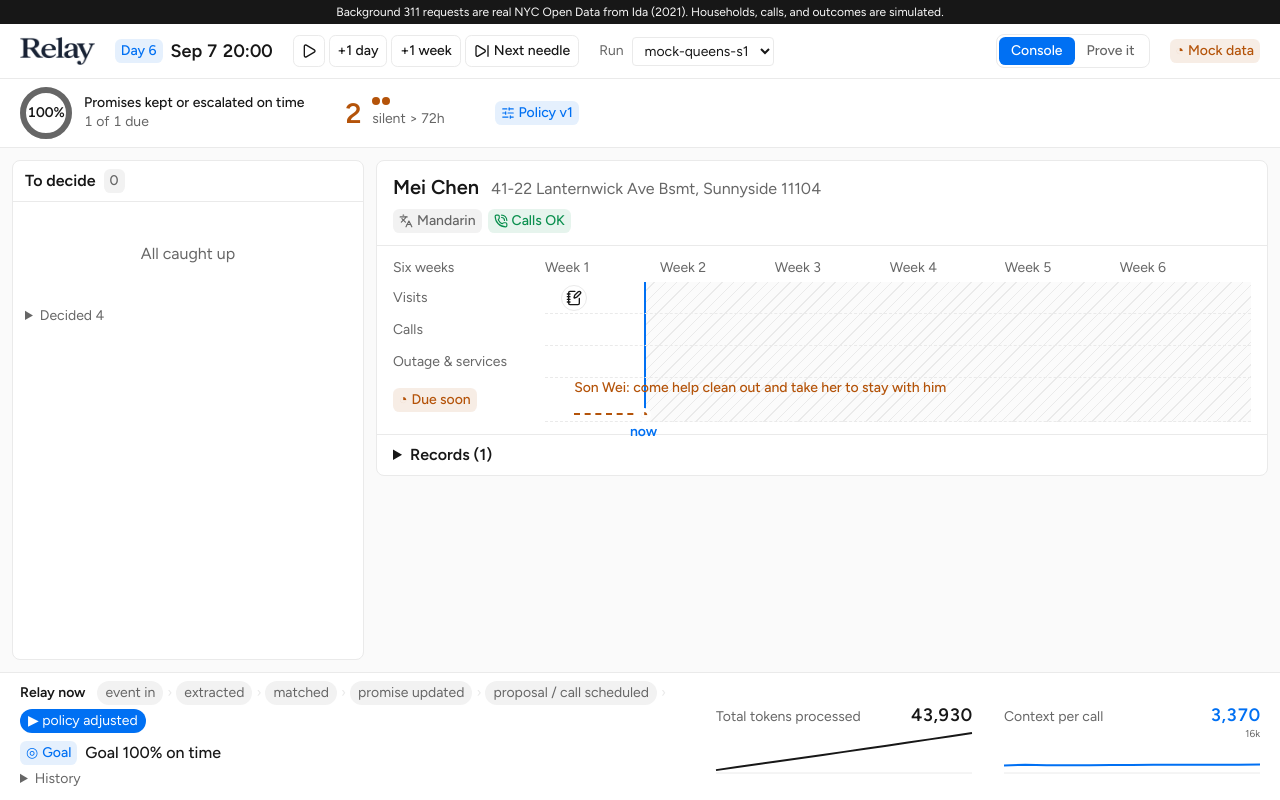
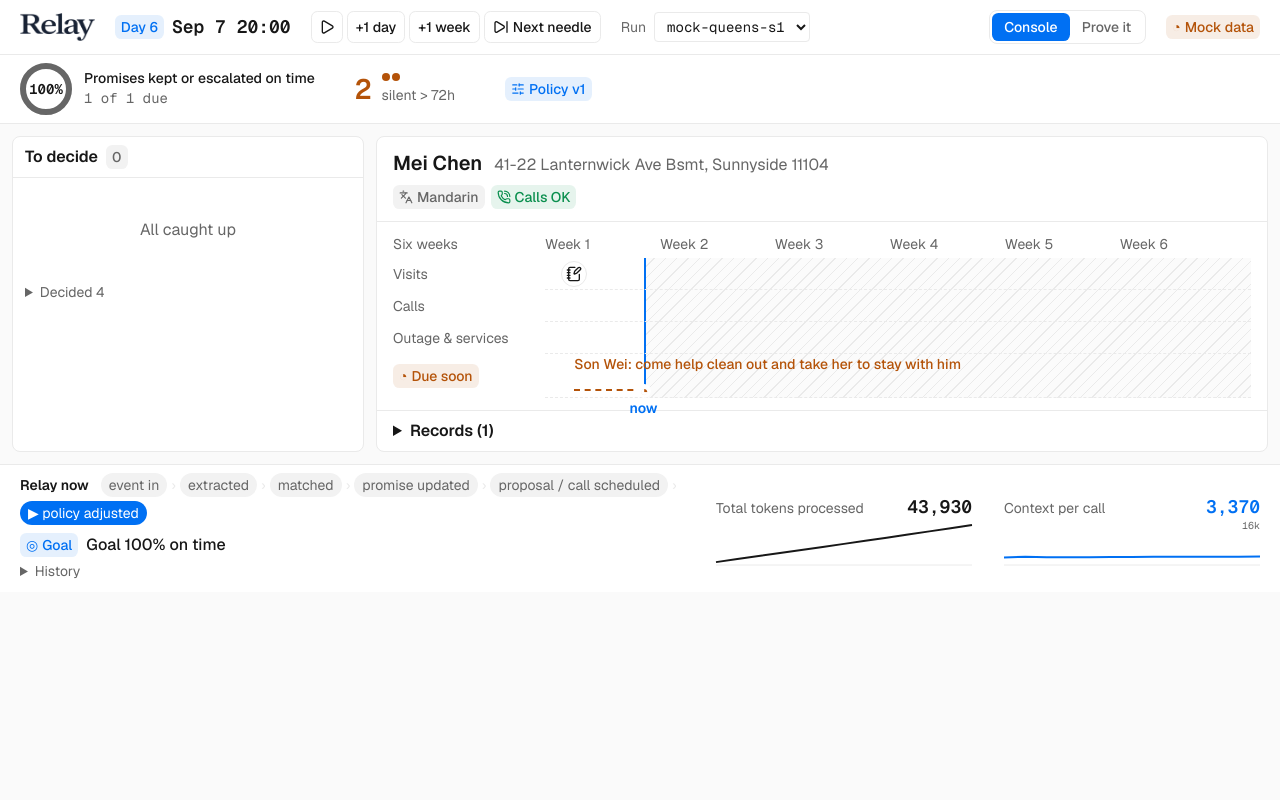
Before and after one commit to Shiv-aurora/daytona-hackathon, a Next.js app in the folder ui/: page /console in a window 1280 px wide. Built offline with nearby package versions, Linux system fonts and the light colour scheme.

Commit message:
Update root layout

```diff
--- a/ui/app/layout.tsx
+++ b/ui/app/layout.tsx
@@ -1,28 +1,22 @@
 import type { Metadata } from "next";
-import { Figtree, JetBrains_Mono } from "next/font/google";
+import { Geist, Geist_Mono } from "next/font/google";
 import "./globals.css";
-import { DATA_LABEL } from "@/lib/labels";
 
-// OpenAI's site uses OpenAI Sans, a proprietary face licensed only to OpenAI. Figtree (SIL OFL) is the
-// closest open match to its geometric-but-rounded character.
-const sans = Figtree({ variable: "--font-ui", subsets: ["latin"] });
-const mono = JetBrains_Mono({ variable: "--font-jetbrains", subsets: ["latin"] });
+const sans = Geist({ variable: "--font-ui", subsets: ["latin"] });
+const mono = Geist_Mono({ variable: "--font-geist-mono", subsets: ["latin"] });
 
 export const metadata: Metadata = {
-  title: "Relay · Recovery Console",
-  description: "Long-horizon recovery agent for the six weeks after a storm.",
+  title: "Relay · Disaster recovery workspace",
+  description: "Connect survivors with relief organizations, verify that help arrived, and reuse reviewed lessons.",
 };
 
 export default function RootLayout({ children }: LayoutProps<"/">) {
   return (
     <html lang="en" className={`${sans.variable} ${mono.variable} antialiased`}>
-      <body className="flex min-h-screen flex-col font-sans text-sm lg:h-screen lg:overflow-hidden">
+      <body className="min-h-screen font-sans text-sm">
         <a href="#main" className="sr-only z-50 bg-surface px-3 py-2 font-medium text-agent focus:not-sr-only focus:absolute focus:left-2 focus:top-2">
           Skip to main content
         </a>
-        <p role="note" className="shrink-0 bg-ink px-4 py-1 text-center text-xs text-bg">
-          {DATA_LABEL}
-        </p>
         {children}
       </body>
     </html>
```
